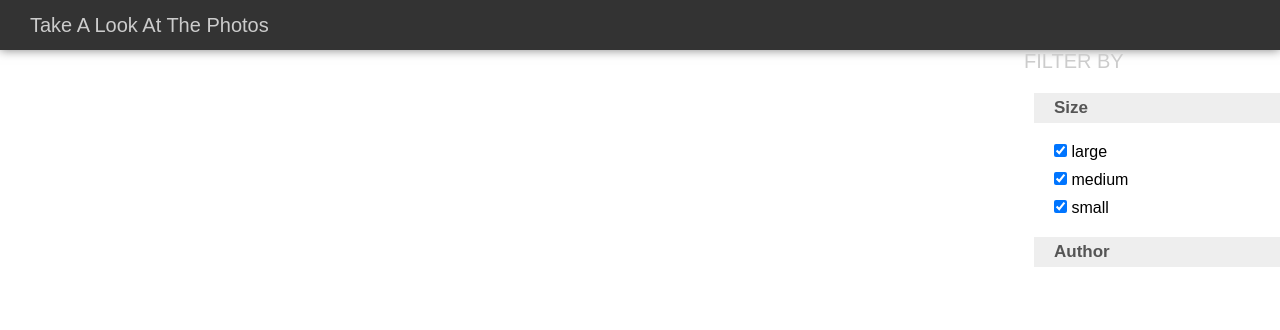
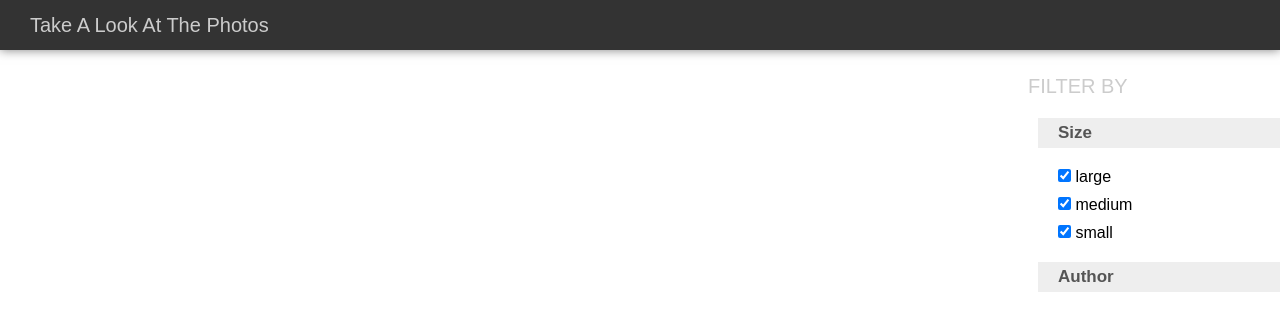
Before and after one commit to mderzhanivska/unsplash_test, a website: page index.html in a window 1280 px wide. Drawn offline with Linux system fonts and the light colour scheme; no server answers.

Commit message:
fix bugs

```diff
--- a/assets/scss/main.scss
+++ b/assets/scss/main.scss
@@ -24,7 +24,8 @@ header {
 
 .main {
 	display: flex;
-	margin-top: 25px 0 0 20px;
+	margin-top: 25px;
+	margin-left: 20px;
 	aside {
 	width: 20%;
 	margin-top: 20px 100px 0 0;
```
Also changed, not shown: assets/css/main.css, Новий текстовий документ.txt (deleted).
